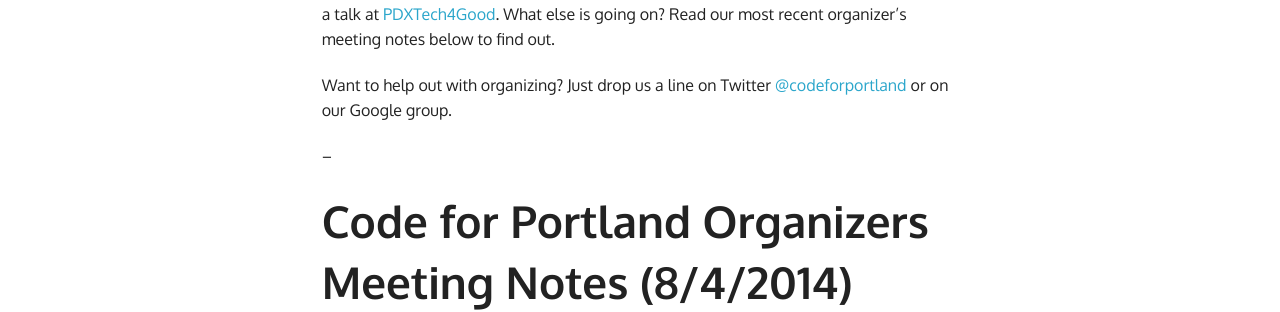
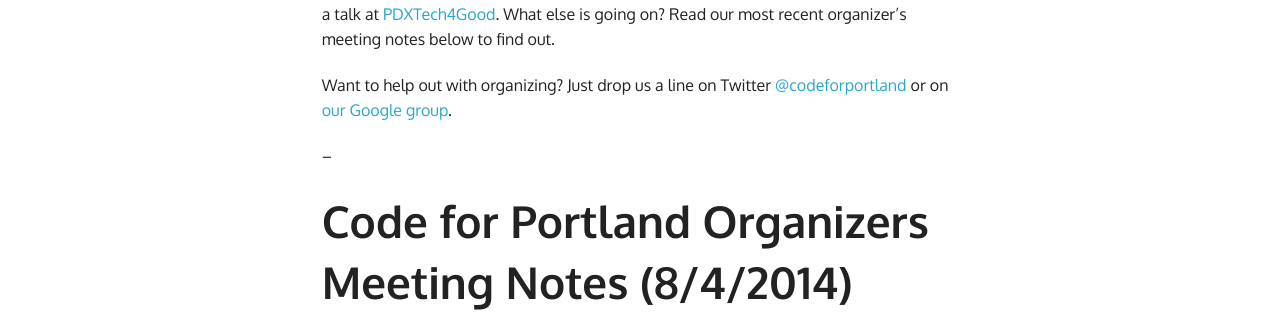
Before and after one commit to code-for-portland-archive/codeforportland.github.io, a Jekyll site: the page built from meeting-notes/_posts/2014-08-11-summer-updates.md, in a window 1280 px wide and 900 px high. Shown: the part 395-707 px from the top of the window. Built offline with Jekyll 4.4.1, drawn with Linux system fonts in a browser that asks for light colours; Markdown is read by kramdown in place of the engine named in the settings; part of the change alters nothing that is shown.

```diff
--- a/meeting-notes/_posts/2014-08-11-summer-updates.md
+++ b/meeting-notes/_posts/2014-08-11-summer-updates.md
@@ -5,7 +5,7 @@ title: "Summer Updates"
 
 Time can slip away very quickly during a beautiful Portland summer. Your organizers have been busy, though! Nate G. has been traveling around and speaking at conferences, Erica and Nate W. spoke on a panel for the Grantmakers of Oregon, and Erica also gave a talk at [PDXTech4Good](http://www.meetup.com/pdxtech4good-nonprofit-activist-tech/). What else is going on? Read our most recent organizer's meeting notes below to find out.
 
-Want to help out with organizing? Just drop us a line on Twitter [@codeforportland](https://twitter.com/codeforportland) or on our Google group.
+Want to help out with organizing? Just drop us a line on Twitter [@codeforportland](https://twitter.com/codeforportland) or on [our Google group](https://groups.google.com/forum/#!forum/code-for-portland).
 
 --
 
```
